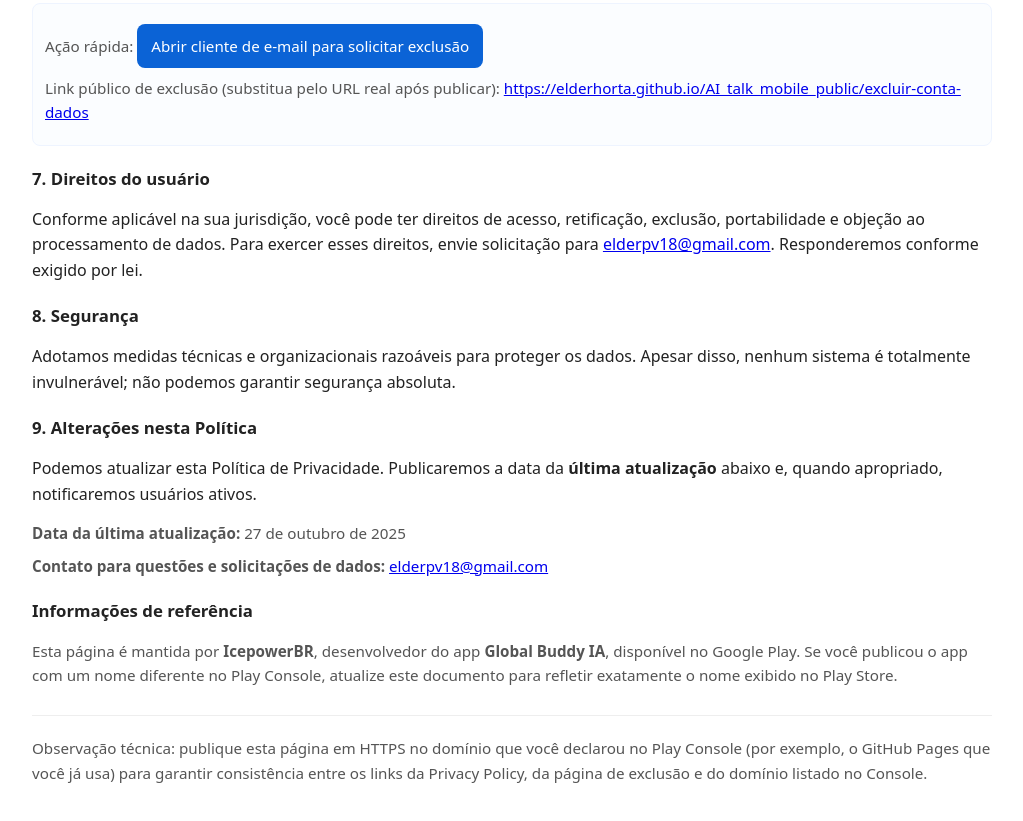
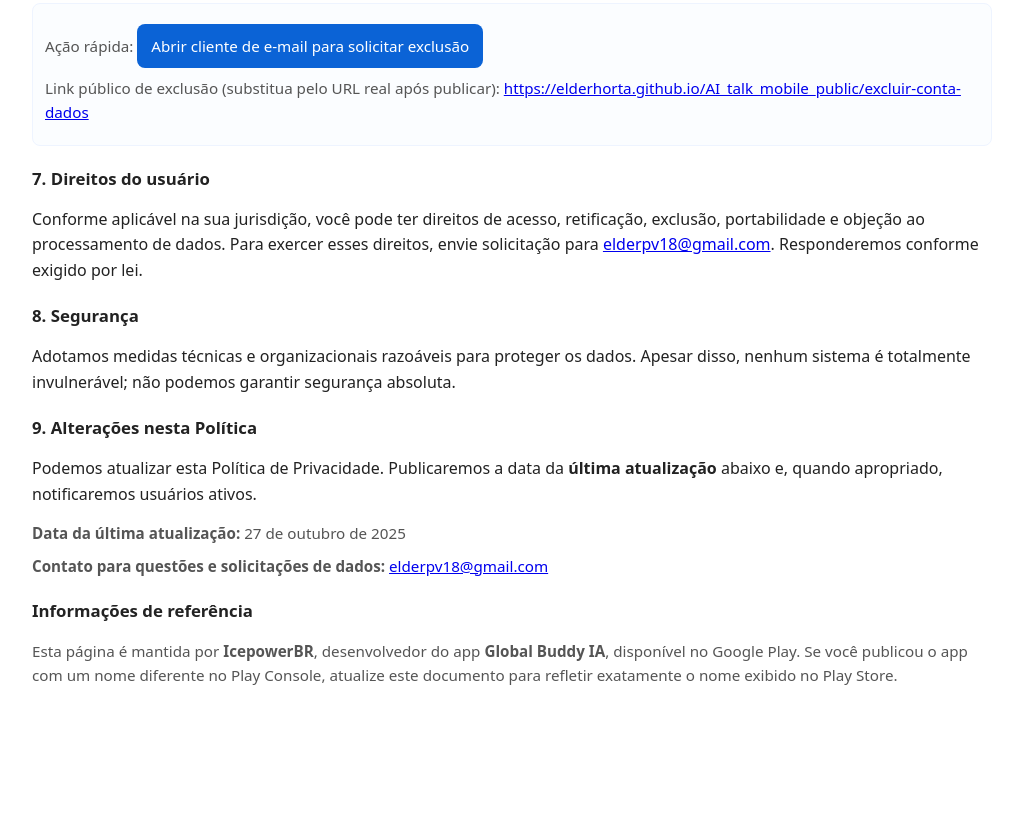
Before and after one commit to ElderHorta/AI_talk_mobile_public, a plain HTML site: page docs/index.html in a window 1280 px wide. Shown: the part 1562-2383 px from the top of the page, without its empty margins (128-1151 px from the left). After the commit the page ends 2299 px from the top, so only its background shows below. Drawn offline with Linux system fonts and the light colour scheme.

Commit message:
Remove footer note on HTTPS publication
Removed technical note about HTTPS publication from footer.

```diff
--- a/docs/index.html
+++ b/docs/index.html
@@ -113,8 +113,5 @@
     <p class="muted">Esta página é mantida por <strong>IcepowerBR</strong>, desenvolvedor do app <strong>Global Buddy IA</strong>, disponível no Google Play. Se você publicou o app com um nome diferente no Play Console, atualize este documento para refletir exatamente o nome exibido no Play Store.</p>
   </section>
 
-  <footer>
-    <p class="muted">Observação técnica: publique esta página em HTTPS no domínio que você declarou no Play Console (por exemplo, o GitHub Pages que você já usa) para garantir consistência entre os links da Privacy Policy, da página de exclusão e do domínio listado no Console.</p>
-  </footer>
 </body>
 </html>
```
